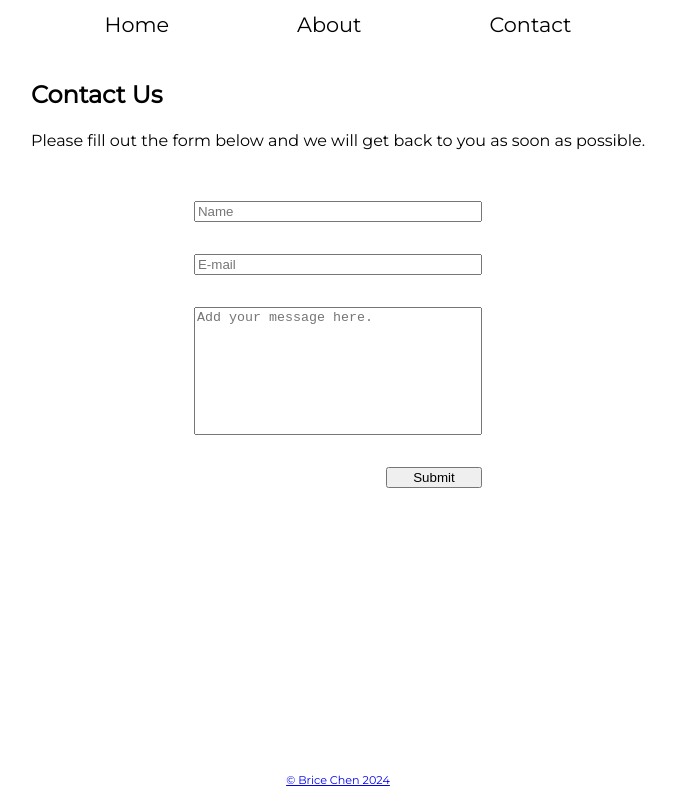
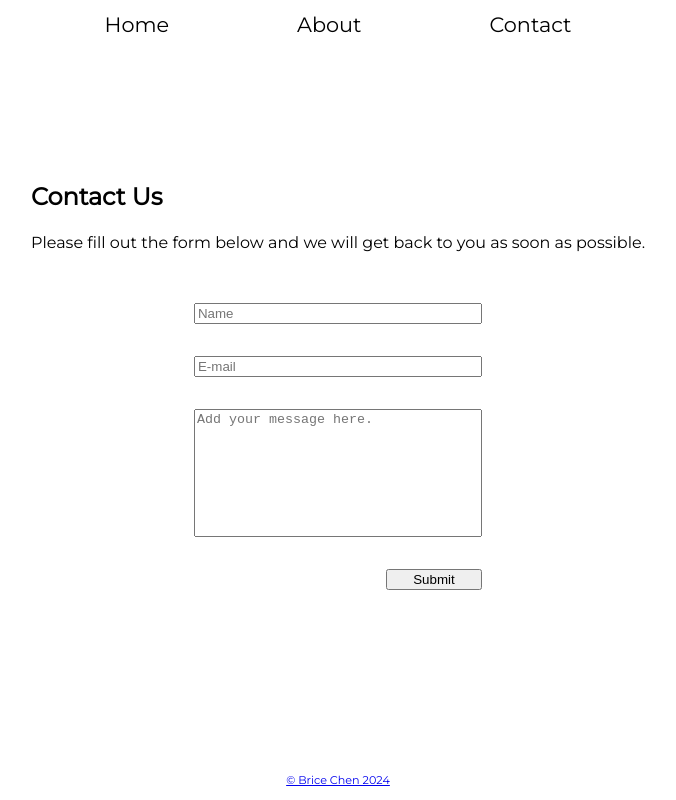
Before and after one commit to bChen-95/christianMS, a React (Vite) app: page /contact in a window 1280 px wide. Shown: the whole page, without its empty margins (302-978 px from the left). Built offline with nearby package versions, Linux system fonts and the light colour scheme.

Commit message:
remove margin on contact page, centered contact form

```diff
--- a/src/scss/base/_reset.scss
+++ b/src/scss/base/_reset.scss
@@ -22,6 +22,7 @@ html {
     display:flex;
     flex-direction: column;
     flex: 1;
+    place-content: center;
   }
 
   img {
--- a/src/scss/components/_contactForm.scss
+++ b/src/scss/components/_contactForm.scss
@@ -30,6 +30,6 @@
 @media only screen and (min-width: 675px){
 
     #contact{
-        margin: 2rem auto;
+        margin: 0 auto;
     }
 }
--- a/styles.css
+++ b/styles.css
@@ -28,6 +28,7 @@ main {
   display: flex;
   flex-direction: column;
   flex: 1;
+  place-content: center;
 }
 
 img {
@@ -272,7 +273,7 @@ nav ul li a:hover {
 
 @media only screen and (min-width: 675px) {
   #contact {
-    margin: 2rem auto;
+    margin: 0 auto;
   }
 }
 footer {
```
Also changed, not shown: 1 other file (tests, documents, lock files or other folders).
